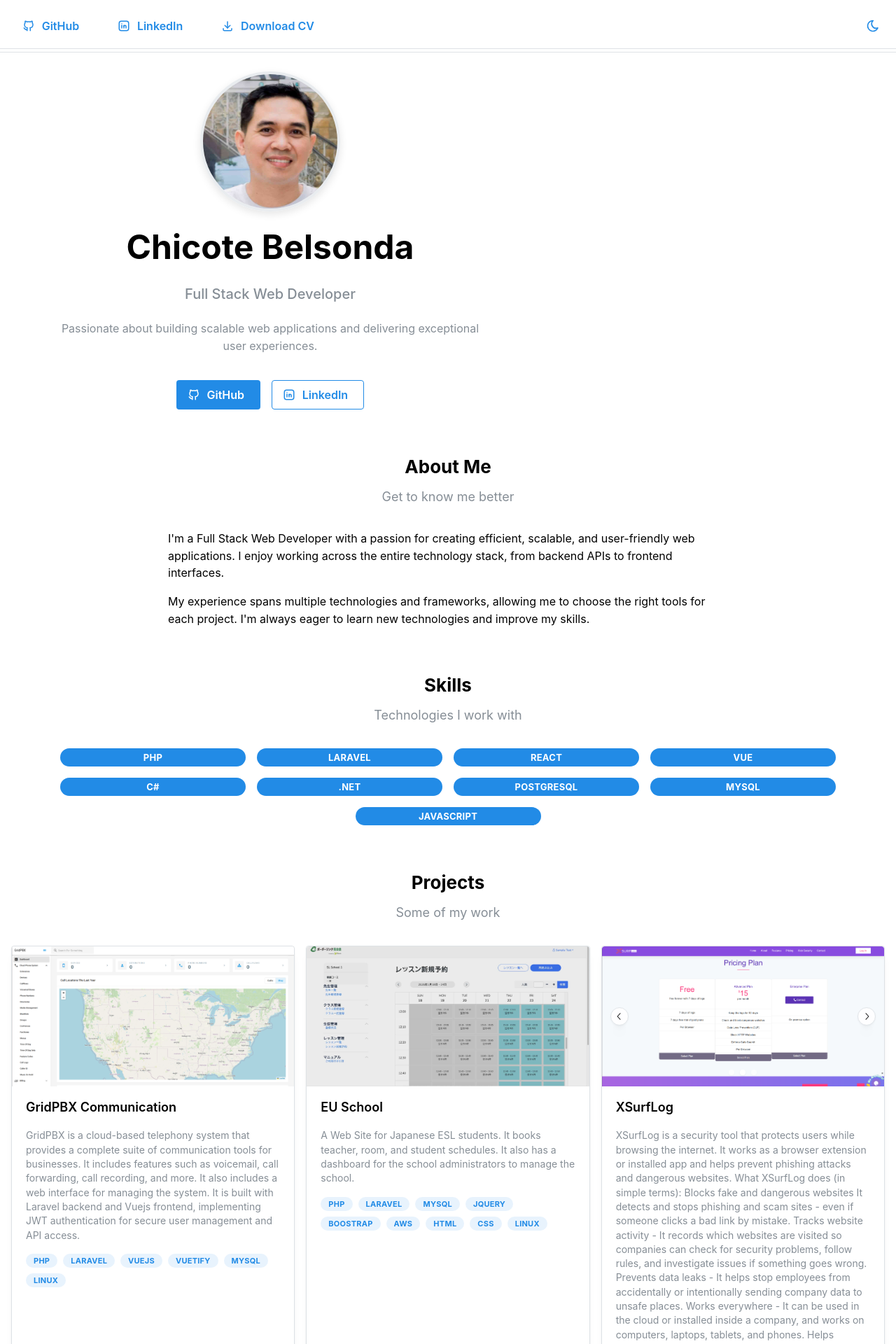
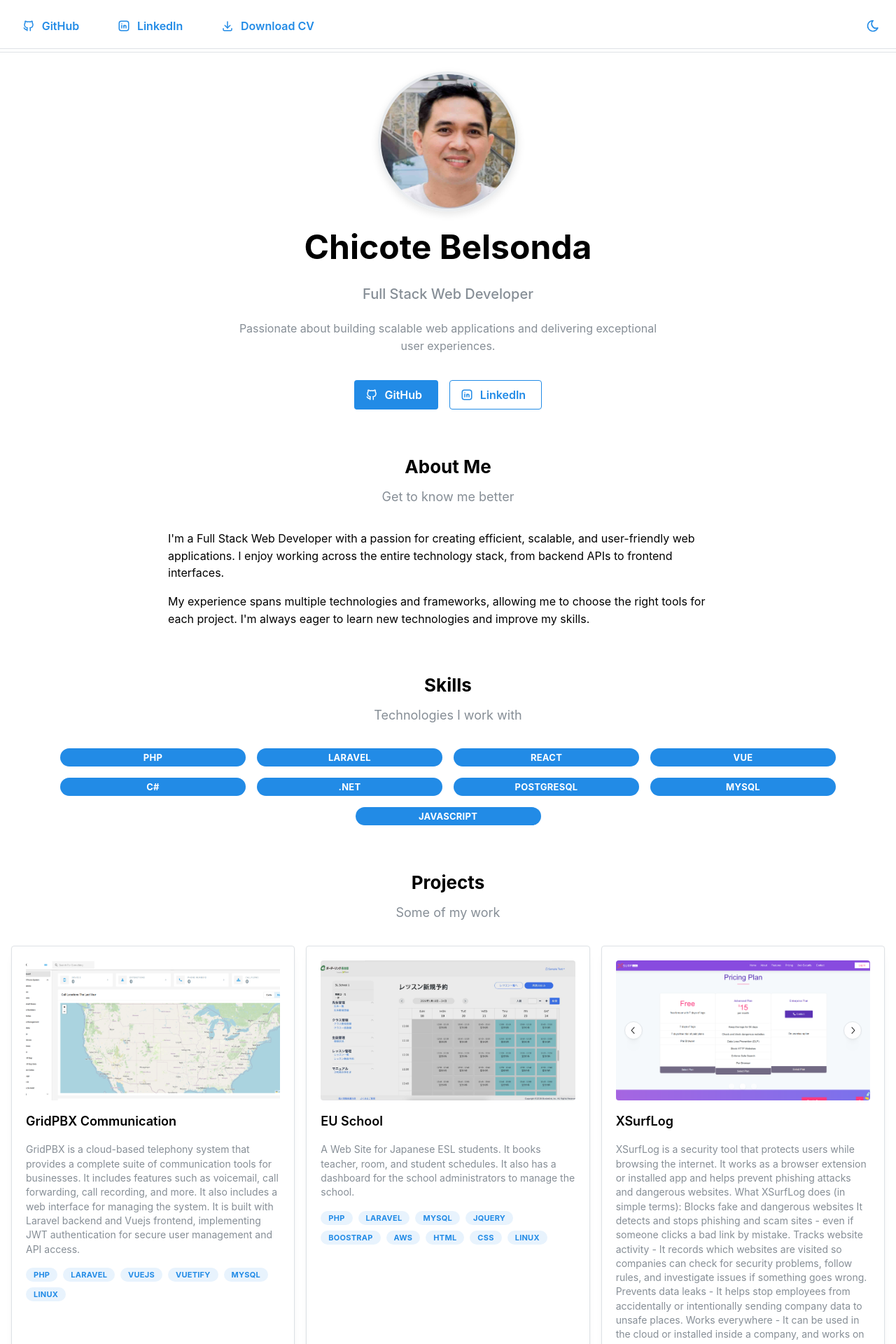
Before and after one commit to chibelsonda/portfolio, a React (Vite) app: page / in a window 1280 px wide. Shown: the top 1920 px of the page at 70% size. Built offline with nearby package versions, Linux system fonts and the light colour scheme.

Commit message:
Fix projects layout

```diff
--- a/src/components/Hero.tsx
+++ b/src/components/Hero.tsx
@@ -4,8 +4,8 @@
 
 export function Hero() {
   return (
-    <Container size="lg" py="xl" style={{ minHeight: '60vh', display: 'flex', alignItems: 'center' }}>
-      <Stack gap="lg" align="center" style={{ textAlign: 'center' }}>
+    <Container size="lg" py="xl" style={{ minHeight: '60vh', display: 'flex', alignItems: 'center', justifyContent: 'center' }}>
+      <Stack gap="lg" align="center" style={{ textAlign: 'center', width: '100%' }}>
         <Avatar
           src={PROFILE_IMAGE}
           alt="Chicote Belsonda"
--- a/src/components/ProjectCard.tsx
+++ b/src/components/ProjectCard.tsx
@@ -30,7 +30,7 @@
       <Card shadow="sm" padding="lg" radius="sm" withBorder h="100%">
         <Stack gap="md">
           {hasImages && (
-            <Card.Section>
+            <div>
               {images!.length === 1 ? (
                 <Image
                   src={images![0]}
@@ -38,8 +38,8 @@
                   height={200}
                   fit="cover"
                   style={{
-                    borderTopLeftRadius: 'var(--mantine-radius-sm)',
-                    borderTopRightRadius: 'var(--mantine-radius-sm)',
+                    borderRadius: 'var(--mantine-radius-sm)',
+                    width: '100%',
                     cursor: 'pointer'
                   }}
                   onClick={() => handleImageClick(0)}
@@ -56,6 +56,9 @@
                     indicator: 'carousel-indicator',
                   }}
                   styles={{
+                    root: {
+                      width: '100%',
+                    },
                     indicator: {
                       width: 8,
                       height: 8,
@@ -71,8 +74,7 @@
                         height={200}
                         fit="cover"
                         style={{
-                          borderTopLeftRadius: 'var(--mantine-radius-sm)',
-                          borderTopRightRadius: 'var(--mantine-radius-sm)',
+                          borderRadius: 'var(--mantine-radius-sm)',
                           cursor: 'pointer'
                         }}
                         onClick={() => handleImageClick(index)}
@@ -81,7 +83,7 @@
                   ))}
                 </Carousel>
               )}
-            </Card.Section>
+            </div>
           )}
         <Text fw={600} size="lg">
           {title}
@@ -131,7 +133,7 @@
         <Modal
           opened={opened}
           onClose={() => setOpened(false)}
-          size="xl"
+          size="80%"
           title={title}
           centered
           styles={{
```
